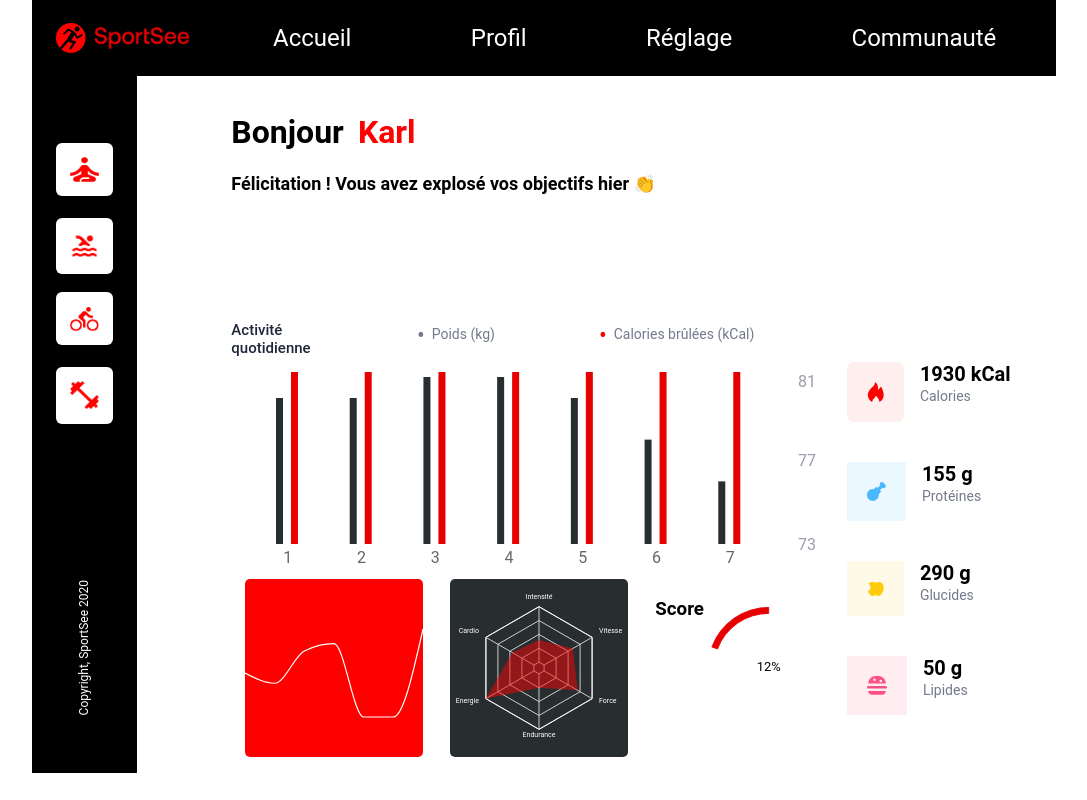
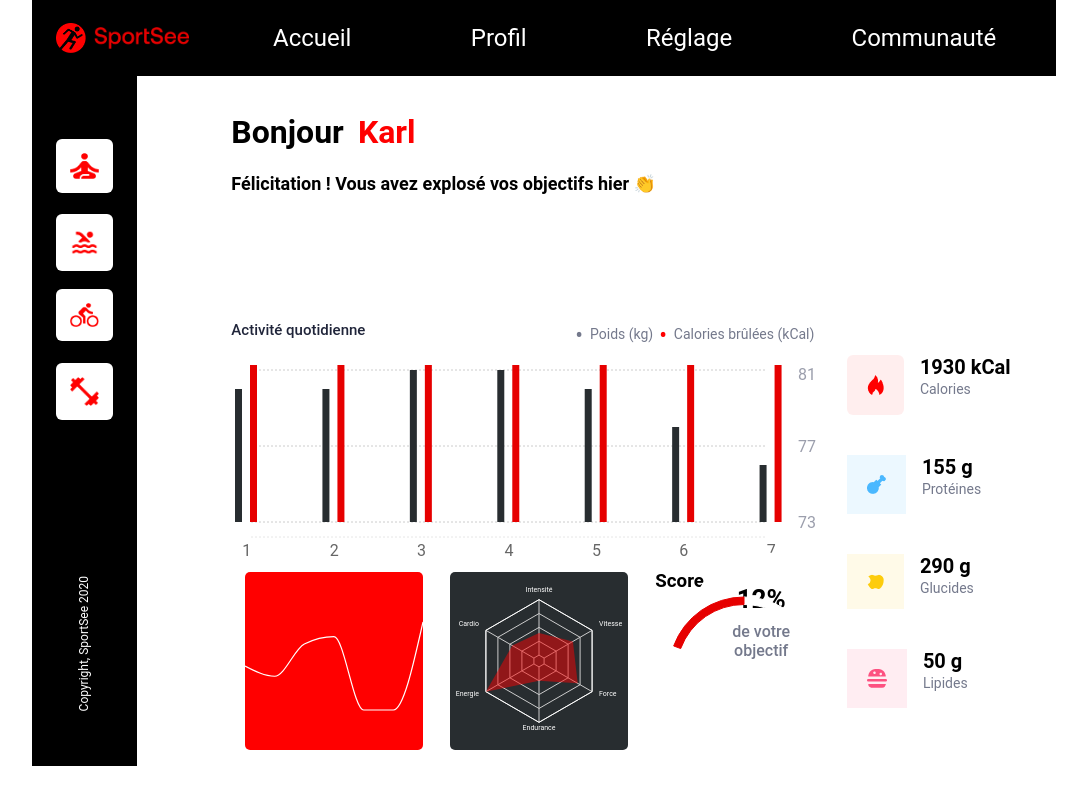
Before and after one commit to greg0969/thuegregory_12_19052022, a React (Create React App) app in the folder sportsee/: page /user/1 in a window 1280 px wide. Shown: the whole page, without its empty margins (96-1183 px from the left). Built offline with nearby package versions, Linux system fonts and the light colour scheme.

Commit message:
css des graphiques (manque length) + menu selection user

```diff
--- a/sportsee/src/components/DailyActivity.js
+++ b/sportsee/src/components/DailyActivity.js
@@ -1,9 +1,9 @@
-import { BarChart, Bar, XAxis, YAxis, Tooltip, ResponsiveContainer, Legend, CartesianGrid } from 'recharts';
+import { BarChart, Bar, XAxis, YAxis, Tooltip, CartesianGrid } from 'recharts';
 import { USER_ACTIVITY } from "../api/mockedDataUser12";
 
 /**
  * @description Component daily activity
- * @param {object} activity activity datas of user
+ * @param {object} data activity datas of user
  * @returns ReactComponent
  */
 
@@ -46,10 +46,14 @@ function DailyActivity() {
                 data={data}
                 margin={{ top: 5, right: 30, left: 20, bottom: 5 }}
                 wrapperStyle={{ height: "206px" }}>
-                <CartesianGrid strokeDasharray="1 1" vertical={false} />
-                <XAxis dataKey="name" />
+                <CartesianGrid strokeDasharray="2 2" vertical={false}/>
+                <XAxis
+
+                        tickLine={false}
+                        axisLine={{ stroke: "white" }}
+                        padding={{ left: -48, right: -48 }}
+                        dataKey="name" />
                 <YAxis
-                    // yAxisId="kilogram"
                     tickLine={false}
                     axisLine={false}
                     tick={{ fill: "#9B9EAC" }}
@@ -58,6 +62,7 @@ function DailyActivity() {
                     dataKey="Poids (kg)"
                     tickCount="3"
                     domain={["dataMin-3"]}
+                    padding={{ bottom: 15 }}
                 />
                 <Tooltip
                     position={{ y: 35 }}
--- a/sportsee/src/components/Score.js
+++ b/sportsee/src/components/Score.js
@@ -1,4 +1,4 @@
-import { PieChart, Pie, Sector, Cell, ResponsiveContainer, Legend, Label } from 'recharts';
+import { PieChart, Pie, Cell } from 'recharts';
 import { USER_MAIN_DATA } from "../api/mockedDataUser12";
 
 function Score() {
@@ -8,19 +8,20 @@ function Score() {
         { id: "2", name: "score", value: USER_MAIN_DATA[0].todayScore * 100 }
     ];
 
+    return (
 
-    return (
         <div className="score">
             <h3>Score</h3>
+            <div className="score__container">
+                <div>
+                    <span className='percent'>{USER_MAIN_DATA[0].todayScore*100}% <br /></span>
+                    <span className='desc'>
+                        de votre <br />
+                        objectif
+                    </span>
+                </div>
+            </div>
             <PieChart width={160} height={160}>
-                <text
-                    x="50%"
-                    y="50%"
-                    textAnchor="middle"
-                    dominantBaseline="middle"
-                >
-                    {USER_MAIN_DATA[0].todayScore*100}%
-                </text>
                 <Pie
                     data={data}
                     dataKey="value"
--- a/sportsee/src/styles/components/ActivityTracking.scss
+++ b/sportsee/src/styles/components/ActivityTracking.scss
@@ -74,17 +74,18 @@
     .dailyHeader {
       display: flex;
       justify-content: space-between;
-      width: 72%;
+      width: 73%;
       h3 {
         font-size: 15px;
         font-weight: 500;
         color: #20253a;
+        width: 40%;
       }
       ul {
         display: flex;
         padding: 0;
-        justify-content: space-around;
-        width: 77%;
+        justify-content: space-between;
+        width: 41%;
 
         li {
           color: #74798c;
@@ -121,9 +122,6 @@
     .recharts-wrapper {
       .recharts-surface {
         height: 206px;
-        line {
-          display: none;
-        }
       }
     }
   }
@@ -158,10 +156,37 @@
   }
   .score {
     display: flex;
+    flex-direction: column;
     justify-content: center;
     align-items: center;
+    &__container {
+      background-color: white;
+      position: absolute;
+      top: 69%;
+      left: 61.5%;
+      width: 140px;
+      height: 140px;
+      border-radius: 50%;
+      display: flex;
+      justify-content: center;
+      align-items: center;
+      text-align: center;
+      .percent {
+        justify-content: center;
+        display: flex;
+        font-size: 26px;
+        font-weight: 700;
+        margin-bottom: 0.3em;
+      }
+      .desc {
+        color: #74798C;
+        font-size: 16px;
+        font-weight: 500;
+      }
+    }
     h3 {
       align-self: start;
+      margin: unset;
     }
   }
 }
```
